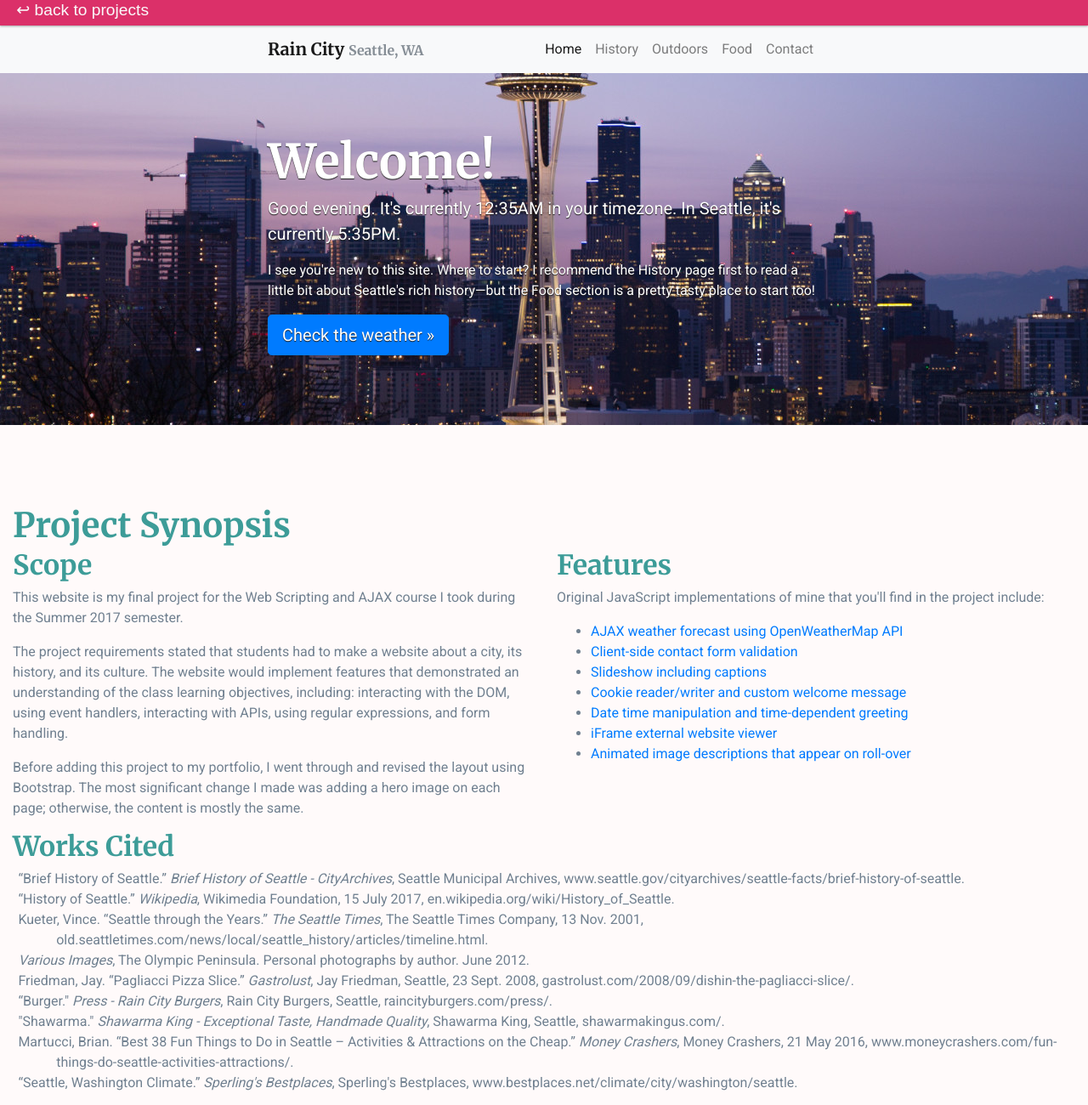
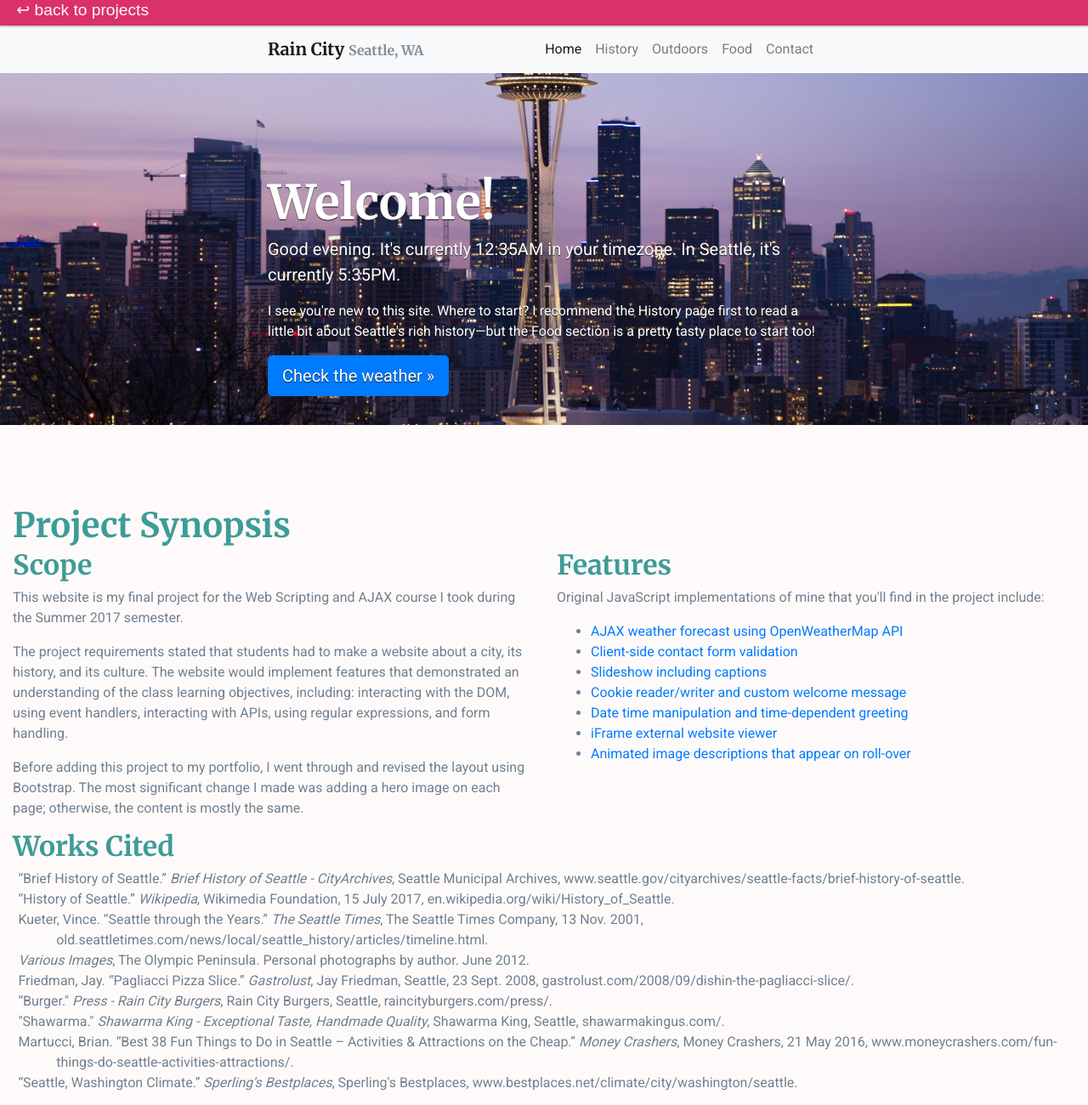
Before and after one commit to annaelde/rain-city, a website: page index.html in a window 1280 px wide. Shown: the top 1300 px of the page at 85% size. Drawn offline with nearby package versions, Linux system fonts and the light colour scheme; a web font is replaced by a local one.

Commit message:
added even more spacing between jumbotron and nav

```diff
--- a/index.html
+++ b/index.html
@@ -40,7 +40,7 @@
 
     <div class="hero mb-5">
         <div class="jumbotron jumbotron-fluid">
-            <div class="container pt-5">
+            <div class="container mt-5 pt-5">
                 <h1 class="display-4 text-white">Welcome!</h1>
                 <p class="lead" id="greeting"></p>
                 <p id="user-state"></p>
@@ -88,9 +88,9 @@
                 <h2>Works Cited</h2>
                 <ul id="works-cited" class="list-unstyled">
                     <li>“Brief History of Seattle.” <i>Brief History of Seattle - CityArchives</i>, Seattle Municipal Archives,
-                        www.seattle.gov/cityarchives/seattle-facts/brief-history-of-seattle.
+                        <span>www.seattle.gov/cityarchives/seattle-facts/brief-history-of-seattle.</span>
                     </li>
-                    <li>“History of Seattle.” <i>Wikipedia</i>, Wikimedia Foundation, 15 July 2017, en.wikipedia.org/wiki/History_of_Seattle.</li>
+                    <li>“History of Seattle.” <i>Wikipedia</i>, Wikimedia Foundation, 15 July 2017, <span>en.wikipedia.org/wiki/History_of_Seattle.</span></li>
                     <li>Kueter, Vince. “Seattle through the Years.” <i>The Seattle Times</i>, The Seattle Times Company, 13 Nov.
                         2001, <span>old.seattletimes.com/news/local/seattle_history/articles/timeline.html.</span>
                     </li>
```
